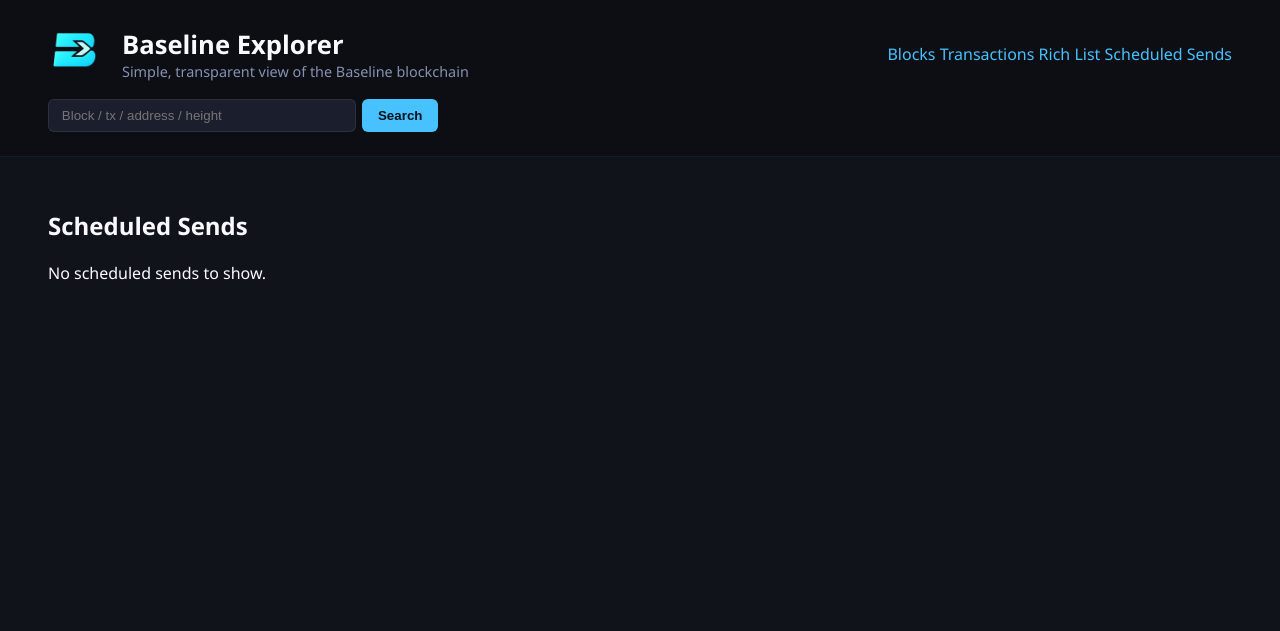
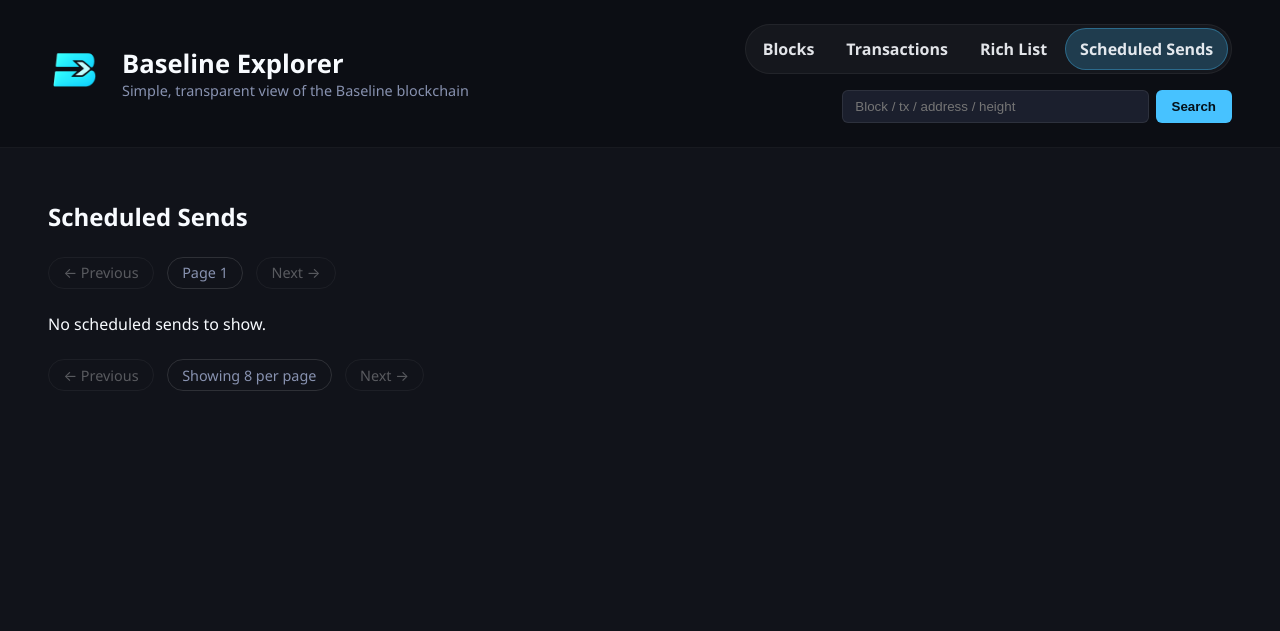
Before and after one commit to Baseline-Blockchain/baseline-explorer, a Flask app: page /scheduled in a window 1280 px wide. Shown: the top 631 px of the page. Run offline with Flask 3, Linux system fonts and the light colour scheme; data that the repository does not hold is empty.

Commit message:
some updates

```diff
--- a/app.py
+++ b/app.py
@@ -27,30 +27,51 @@ def inject_helpers() -> dict[str, Any]:
 
 @app.route("/")
 def index() -> str:
+    try:
+        page = max(int(request.args.get("page", "1")), 1)
+    except ValueError:
+        page = 1
     chain_info = rpc_call("getblockchaininfo")
     mempool_info = rpc_call("getmempoolinfo")
     latest_height = chain_info["blocks"]
-    recent = CONFIG["display"]["recent_blocks"]
-    blocks = fetch_recent_blocks(latest_height, recent)
+    per_page = max(1, int(CONFIG["display"].get("blocks_per_page", CONFIG["display"]["recent_blocks"])))
+    offset = (page - 1) * per_page
+    paged_latest = latest_height - offset
+    blocks = fetch_recent_blocks(paged_latest, per_page) if paged_latest >= 0 else []
+    has_next = (latest_height - (offset + per_page)) >= 0
     return render_template(
         "index.html",
         chain=chain_info,
         mempool=mempool_info,
         blocks=blocks,
+        page=page,
+        has_prev=page > 1,
+        has_next=has_next,
+        per_page=per_page,
     )
 
 
 @app.route("/scheduled")
 def scheduled() -> str:
     try:
+        page = max(int(request.args.get("page", "1")), 1)
+    except ValueError:
+        page = 1
+    try:
         schedules = rpc_call("listscheduledtx")
     except RPCError as exc:
         app.logger.warning("Unable to list scheduled sends: %s", exc)
         schedules = []
-    limit = CONFIG["display"]["scheduled_recent"]
+    per_page = max(1, int(CONFIG["display"].get("scheduled_per_page", CONFIG["display"]["scheduled_recent"])))
+    offset = (page - 1) * per_page
+    has_next = len(schedules) > (offset + per_page)
     return render_template(
         "scheduled.html",
-        scheduled=schedules[:limit],
+        scheduled=schedules[offset : offset + per_page],
+        page=page,
+        has_prev=page > 1,
+        has_next=has_next,
+        per_page=per_page,
     )
 
 
--- a/rpc_client.py
+++ b/rpc_client.py
@@ -29,6 +29,8 @@ def load_config() -> dict[str, Any]:
     display.setdefault("transactions_per_page", 25)
     display.setdefault("address_history", 15)
     display.setdefault("scheduled_recent", 8)
+    display.setdefault("blocks_per_page", display.get("recent_blocks", 10))
+    display.setdefault("scheduled_per_page", display.get("scheduled_recent", 8))
     display.setdefault("rich_list_per_page", display.get("rich_list_limit", 25))
     display.setdefault("network_name", "Baseline")
     config["display"] = display
@@ -52,7 +54,19 @@ class RPCClient:
             response = requests.post(self.url, json=payload, auth=self.auth, timeout=self.timeout)
         except requests.RequestException as exc:  # noqa: BLE001
             raise RPCError(f"Unable to reach Baseline RPC: {exc}") from exc
-        data = response.json()
+        if response.status_code != 200:
+            snippet = (response.text or "").strip().replace("\n", " ")
+            if len(snippet) > 200:
+                snippet = snippet[:200] + "..."
+            raise RPCError(f"RPC HTTP {response.status_code}: {snippet or 'no response body'}")
+        try:
+            data = response.json()
+        except ValueError as exc:  # requests.exceptions.JSONDecodeError derives from ValueError
+            content_type = response.headers.get("content-type", "unknown")
+            snippet = (response.text or "").strip().replace("\n", " ")
+            if len(snippet) > 200:
+                snippet = snippet[:200] + "..."
+            raise RPCError(f"RPC returned non-JSON ({content_type}): {snippet or 'empty body'}") from exc
         if data.get("error"):
             err = data["error"]
             raise RPCError(f"{err.get('message')} (code {err.get('code')})")
--- a/static/style.css
+++ b/static/style.css
@@ -25,6 +25,71 @@ body {
   border-bottom: 1px solid rgba(255, 255, 255, 0.05);
   flex-wrap: wrap;
   gap: 1rem;
+}
+
+.header-actions {
+  display: flex;
+  align-items: center;
+  gap: 1rem;
+  flex-wrap: wrap;
+  justify-content: flex-end;
+  flex: 1;
+  min-width: 320px;
+}
+
+.main-nav {
+  display: flex;
+  align-items: center;
+  gap: 0.3rem;
+  padding: 0.2rem;
+  background: rgba(255, 255, 255, 0.04);
+  border: 1px solid rgba(255, 255, 255, 0.06);
+  border-radius: 999px;
+}
+
+.main-nav a {
+  color: rgba(248, 251, 255, 0.9);
+  padding: 0.55rem 0.85rem;
+  border-radius: 999px;
+  font-weight: 600;
+  text-decoration: none;
+}
+
+.main-nav a:hover {
+  text-decoration: none;
+  background: rgba(71, 194, 255, 0.12);
+}
+
+.main-nav a.active {
+  background: rgba(71, 194, 255, 0.22);
+  border: 1px solid rgba(71, 194, 255, 0.35);
+}
+
+.nav-toggle {
+  position: absolute;
+  opacity: 0;
+  pointer-events: none;
+}
+
+.nav-toggle-label {
+  display: none;
+  width: 42px;
+  height: 42px;
+  border-radius: 12px;
+  border: 1px solid rgba(255, 255, 255, 0.1);
+  background: rgba(255, 255, 255, 0.04);
+  align-items: center;
+  justify-content: center;
+  gap: 5px;
+  cursor: pointer;
+}
+
+.nav-toggle-label span {
+  display: block;
+  width: 18px;
+  height: 2px;
+  background: rgba(248, 251, 255, 0.9);
+  border-radius: 999px;
 }
 
 .brand {
--- a/templates/base.html
+++ b/templates/base.html
@@ -25,16 +25,27 @@
           <p class="subtitle">Simple, transparent view of the Baseline blockchain</p>
         </div>
       </div>
-      <nav class="main-nav">
-        <a href="{{ url_for('index') }}">Blocks</a>
-        <a href="{{ url_for('transactions') }}">Transactions</a>
-        <a href="{{ url_for('richlist') }}">Rich List</a>
-        <a href="{{ url_for('scheduled') }}">Scheduled Sends</a>
-      </nav>
-      <form class="search" action="{{ url_for('search') }}" method="post">
-        <input name="query" placeholder="Block / tx / address / height" autocomplete="off">
-        <button type="submit">Search</button>
-      </form>
+
+      <div class="header-actions">
+        <input class="nav-toggle" id="nav-toggle" type="checkbox" aria-label="Toggle navigation">
+        <label class="nav-toggle-label" for="nav-toggle" aria-hidden="true">
+          <span></span>
+          <span></span>
+          <span></span>
+        </label>
+
+        <nav class="main-nav" aria-label="Primary navigation">
+          <a href="{{ url_for('index') }}" class="{{ 'active' if request.endpoint == 'index' else '' }}">Blocks</a>
+          <a href="{{ url_for('transactions') }}" class="{{ 'active' if request.endpoint == 'transactions' else '' }}">Transactions</a>
+          <a href="{{ url_for('richlist') }}" class="{{ 'active' if request.endpoint == 'richlist' else '' }}">Rich List</a>
+          <a href="{{ url_for('scheduled') }}" class="{{ 'active' if request.endpoint == 'scheduled' else '' }}">Scheduled Sends</a>
+        </nav>
+
+        <form class="search" action="{{ url_for('search') }}" method="post">
+          <input name="query" placeholder="Block / tx / address / height" autocomplete="off">
+          <button type="submit">Search</button>
+        </form>
+      </div>
     </header>
 
     <main class="content">
@@ -44,5 +55,19 @@
     <footer>
       <p>Powered by Baseline Labs</p>
     </footer>
+
+    <script>
+      (function () {
+        var toggle = document.getElementById("nav-toggle");
+        if (!toggle) return;
+        document.addEventListener("click", function (ev) {
+          var target = ev.target;
+          if (!target) return;
+          if (target.closest && target.closest(".main-nav a")) {
+            toggle.checked = false;
+          }
+        });
+      })();
+    </script>
   </body>
 </html>
--- a/templates/scheduled.html
+++ b/templates/scheduled.html
@@ -2,6 +2,21 @@
 {% block content %}
 
 <h2>Scheduled Sends</h2>
+
+<div class="pagination">
+  {% if has_prev %}
+  <a href="{{ url_for('scheduled', page=page-1) }}">&larr; Previous</a>
+  {% else %}
+  <span class="disabled">&larr; Previous</span>
+  {% endif %}
+  <span class="muted">Page {{ page }}</span>
+  {% if has_next %}
+  <a href="{{ url_for('scheduled', page=page+1) }}">Next &rarr;</a>
+  {% else %}
+  <span class="disabled">Next &rarr;</span>
+  {% endif %}
+</div>
+
 {% if scheduled %}
 <div class="table-scroll">
   <table>
@@ -35,4 +50,18 @@
 <p>No scheduled sends to show.</p>
 {% endif %}
 
+<div class="pagination">
+  {% if has_prev %}
+  <a href="{{ url_for('scheduled', page=page-1) }}">&larr; Previous</a>
+  {% else %}
+  <span class="disabled">&larr; Previous</span>
+  {% endif %}
+  <span class="muted">Showing {{ per_page }} per page</span>
+  {% if has_next %}
+  <a href="{{ url_for('scheduled', page=page+1) }}">Next &rarr;</a>
+  {% else %}
+  <span class="disabled">Next &rarr;</span>
+  {% endif %}
+</div>
+
 {% endblock %}
```
Also changed, not shown: other parts of static/style.css (+57 -0 lines), templates/index.html (+30 -1 lines).
